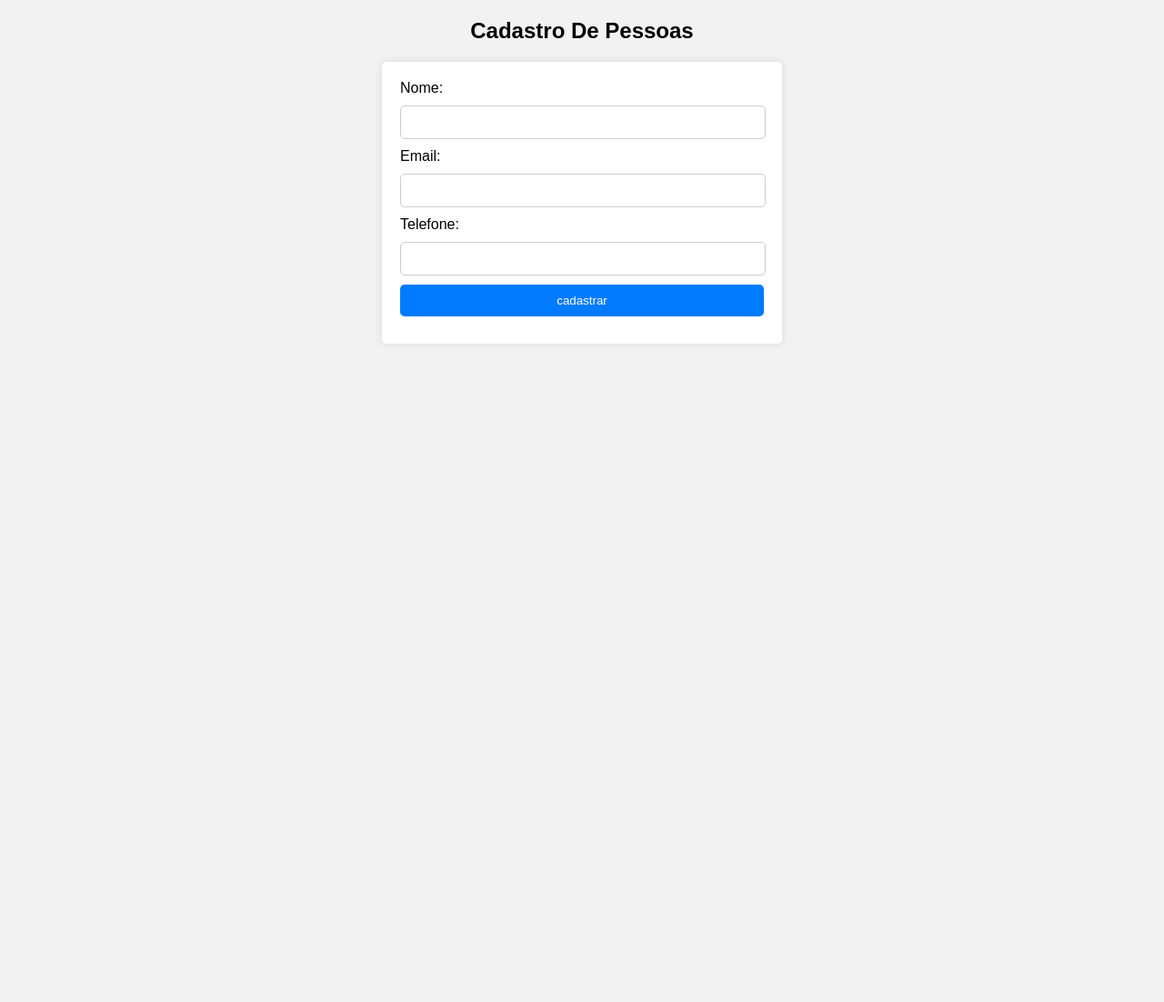
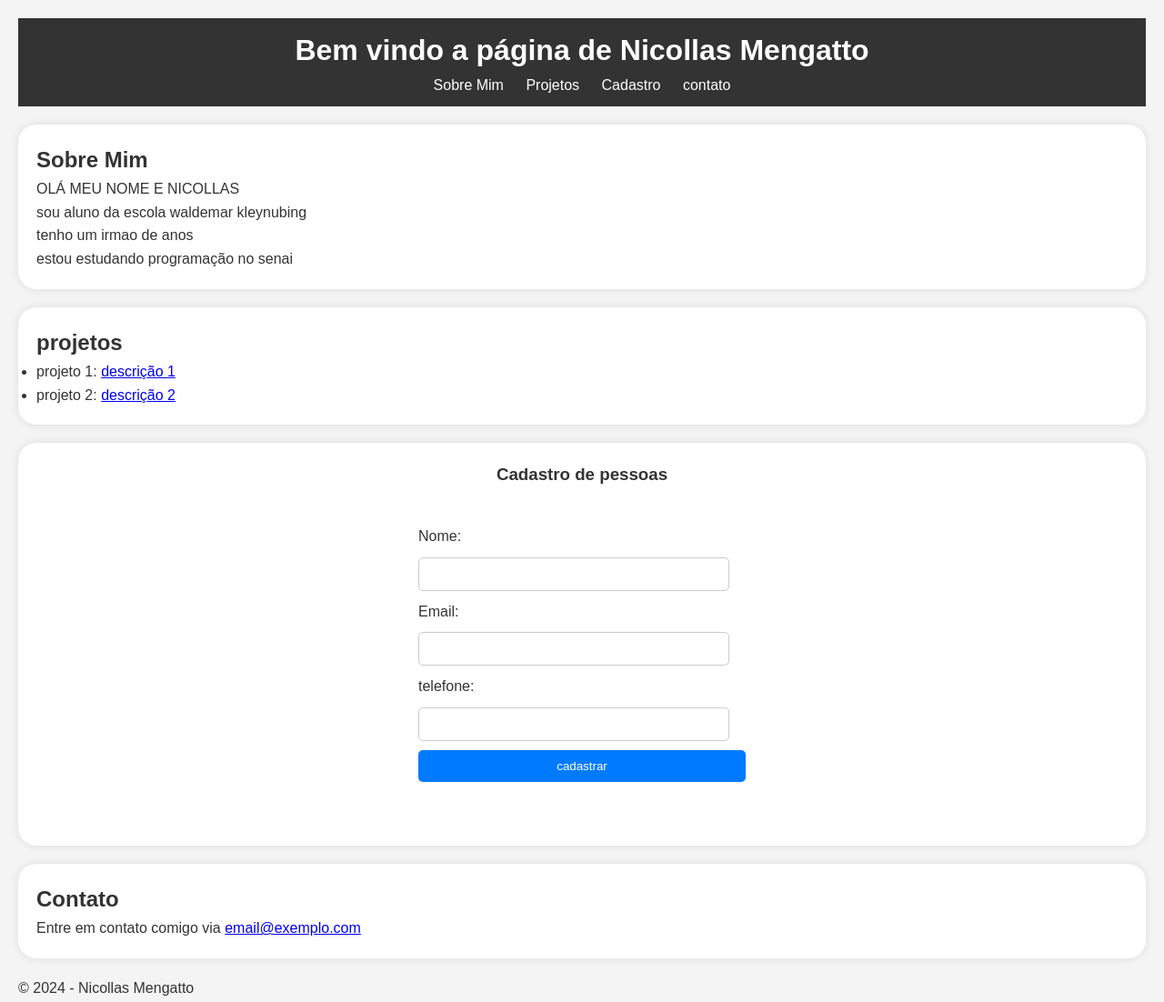
Before and after one commit to NICOLLASGRAU46/PESSOAL, a plain HTML site: page index.html in a window 1280 px wide. Shown: the whole page at 91% size. Before the commit the page ends 800 px from the top, so only its background shows below. Drawn offline with Linux system fonts and the light colour scheme.

Commit message:
Update index.html

```diff
--- a/index.html
+++ b/index.html
@@ -1,46 +1,91 @@
 <!DOCTYPE html>
-<html lang="pt-BR">
+<html>
+
+
+
 
 <head>
-    <title>Cadastro De Cliente</title>
+  <title>Minha página pessoal</title>
+</head>
 <style>
-      body {
+*{
+  margin: 0;
+  padding: 0;
+  box-sizing: border-box;
+}
+body{
   font-family: Arial, sans-serif;
-        margin: 0;
-        Padding: 0;
-        background-color: #f2f2f2;
+  background-color: #f4f4f4;
+  color: #333;
+  line-height: 1.6;
+  padding: 20px;
+}
+header{
+  background-color: #333;
+  color: #fff;
+  padding: 10px 0;
+  text-align: center;
+}
+header ul {
+  list-style: none;
+}
+nav ul li {
+  display: inline;
+  margin: 0 10px;
+}
+nav ul li a {
+  color: #fff;
+  text-decoration: none;
+}
+section {
+ margin: 20px 0;
+}
+section#sobre,
+section#projetos,
+section#Cadastro,
+section#contato {
+  background-color: #fff;
+  padding: 20px ;
+  border-radius: 20px;
+  box-shadow: 0 0 10px rgba( 0, 0, 0, 0.1)
 }
 
-      h2 {
+
+
+
+footer{
+  text-aling: center;
+  margin-top: 20px;
+}
+
+
+
+
+h3{
   text-align: center;
 }
-
   form {
   max-width: 400px;
 margin: 20px auto;
-        background-color: #fff;
+Background-color: #fff;
 padding: 20px;
 border-radius: 5px;
-        box-shadow: 0 0 10px rgba(0, 0, 0, 0.1);
+box-shadow: 0 0 10px rgba (0 , 0, 0, 0.1);
 }
-
 label,
 input {
   display: block;
-        margin-bottom: 10px;
+  margin-bottom: 10px
 }
-
 input[type="text"],
 input[type="email"],
-      input[type="tel"] {
+input[type="tel"]{
  width: 95%;
  padding: 10px;
  border: 1px solid #ccc;
  border-radius: 5px;
-
 }
-
-      input[type="submit"] {
+input[type="submit"]{
   width: 100%;
   padding: 10px;
   border: none;
@@ -49,27 +94,60 @@
   color: #fff;
   cursor: pointer;
 }
-
-      input[type="submit"]:hover {
+input[type="submit"]:hover{
   background-color: #0056b3;
 }
   </style>
-    <script type="text/javascript" src="./index.js" defer=""></script>
-    <link rel="stylesheet" href="./index.css">
-  </head>
-
 <body>
-    <h2>Cadastro De Pessoas</h2>
+  <header>
+    <h1>Bem vindo a página de Nicollas Mengatto</h1>
+    <nav>
+      <ul>
+        <li><a href="#sobre">Sobre Mim</a></li>
+        <li><a href="#projetos">Projetos</a></li>
+                <li><a href="#Cadastro">Cadastro</a></li>
+        <li><a href="#contato">contato</a></li>
+      </ul>
+    </nav>
+  </header>
+  <section id="sobre">
+    <h2>Sobre Mim</h2>
+    <p>OLÁ MEU NOME E NICOLLAS </p>
+    <p>sou aluno da escola waldemar kleynubing
+    </p>
+    <p>tenho um irmao de anos </p>
+    <p>estou estudando programação no senai</p>
+  </section>
+  <section id="projetos">
+    <h2>projetos</h2>
+    <Ul>
+      <li> projeto 1: <a href="#">descrição 1</a></li>
+      <li> projeto 2: <a href="#">descrição 2</a></li>
+    </Ul>
+  </section>
+  <section id="Cadastro">
+  <h3>Cadastro de pessoas</h3>
 <form>
 <label>Nome:</label>
-      <input type="text" id="Nome" name="Nome" required="">
+<input type="text" id="nome" name="nome" required>
 <label>Email:</label>
-      <input type="Email" id="Email" name="Email" required="">
-      <label>Telefone:</label>
-      <input type="tel" id="Telefone" name="Telefone" required="">
+<input type="email" id="email" name="email" required>
+<label>telefone:</label>
+<input type="tel" id="telefone" name="telefone" required>
 <input type="submit" value="cadastrar">
  </form>
-
+</section>
+  <section id="contato">
+    <h2>Contato</h2>
+    <p>Entre em contato comigo via <a href="mailto:nicollas_mengatto@estudante.sesisenai.org.br">email@exemplo.com</a>
+    </p>
+  </section>
+  <footer>
+    <p>&copy; 2024 - Nicollas Mengatto</p>
+  </footer>
 </body>
 
+
+
+
 </html>
```
Lines whose indentation alone changed are shown as unchanged.
